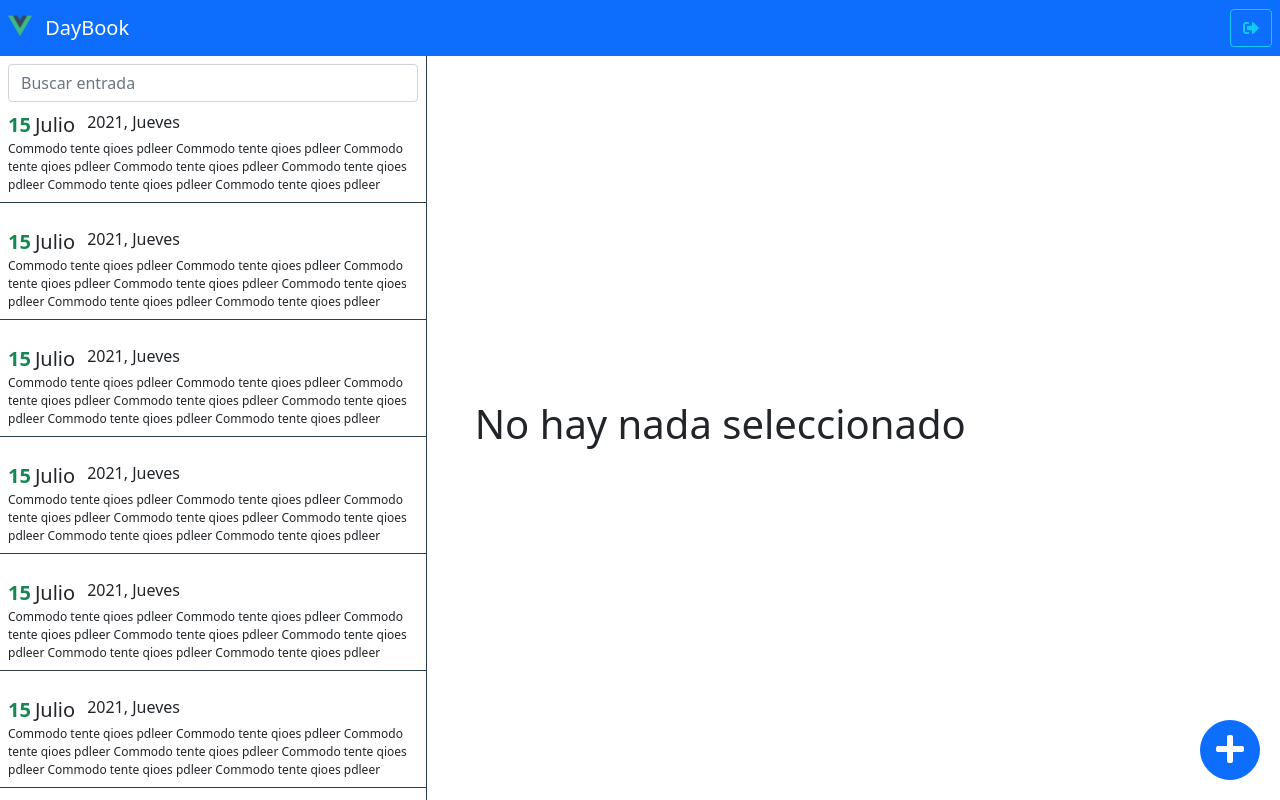
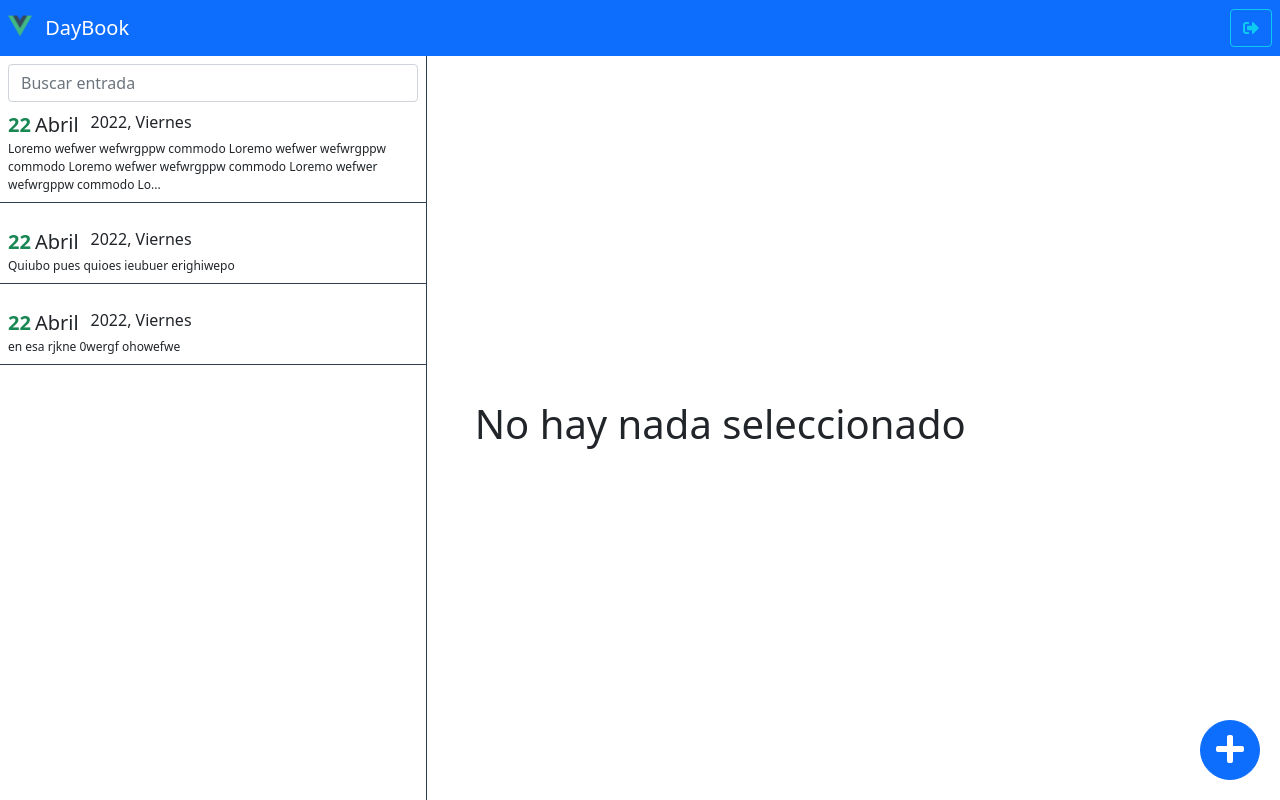
Before and after one commit to joseduquee/journal-app-vuex, a Vue app: page / in a window 1280 px wide. Both pictures are taken after a click on the button "Success". Built offline with nearby package versions, Linux system fonts and the light colour scheme; the HTML template or start-up script is replaced by a standard one.

Commit message:
journal front ready fro CRUD

```diff
--- a/src/modules/daybook/components/EntryItem.vue
+++ b/src/modules/daybook/components/EntryItem.vue
@@ -1,24 +1,50 @@
 <template>
   <div
     class="entry-container mb-3 pointer p-2"
-    @click="$router.push({ name: 'entry', params: { id:10 }})"
+    @click="$router.push({ name: 'entry', params: { id: entry.id }})"
   >
     <div class="entry-title d-flex">
-      <span class="text-success fs-5 fw-bold">15</span>
-      <span class="mx-1 fs-5">Julio</span>
-      <span class="mx-2 fw-light">2021, Jueves</span>
+      <span class="text-success fs-5 fw-bold">{{ day }}</span>
+      <span class="mx-1 fs-5">{{ month }}</span>
+      <span class="mx-2 fw-light">{{ yearDay }}</span>
     </div>
 
     <div class="entry-description">
-      Commodo tente qioes pdleer Commodo tente qioes pdleer Commodo tente qioes
-      pdleer Commodo tente qioes pdleer Commodo tente qioes pdleer Commodo tente
-      qioes pdleer Commodo tente qioes pdleer
+      {{ shorText }}
     </div>
   </div>
 </template>
 
 <script>
-export default {};
+const months = ['Enero', 'Febrero', 'Marzo', 'Abril', 'Mayo', 'Junio','Julio', 'Agosto', 'Septiembre', 'Octubre', 'Noviembre', 'Diciembre']
+const days   = ['Domingo','Lunes','Martes','Miércoles','Jueves','Viernes','Sábado']
+
+export default {
+  props: {
+    entry: {
+      type: Object,
+      required: true
+    }
+  },
+  computed: {
+    shorText() {
+      return ( this.entry.text.length > 130) ?
+        this.entry.text.substring(0, 130) + '...' : this.entry.text
+    },
+    day() {
+      const date = new Date( this.entry.date )
+      return date.getDate()
+    },
+    month() {
+      const date = new Date( this.entry.date )
+      return months[ date.getMonth() ]
+    },
+    yearDay() {
+      const date = new Date( this.entry.date )
+      return `${ date.getFullYear() }, ${ days[ date.getDay()] }`
+    }
+  }
+};
 </script>
 
 <style lang="scss" scoped>
--- a/src/modules/daybook/components/EntryList.vue
+++ b/src/modules/daybook/components/EntryList.vue
@@ -5,13 +5,15 @@
         type="text"
         class="form-control"
         placeholder="Buscar entrada"
+        v-model="term"
       />
     </div>
 
     <div class="entry-scrollarea">
       <EntryItem
-        v-for="item in 100"
-        :key='item'
+        v-for="entry in entriesByTerm"
+        :key='entry.id'
+        :entry="entry"
       />
     </div>
   </div>
@@ -19,9 +21,22 @@
 
 <script>
 import { defineAsyncComponent } from 'vue'
+import { mapGetters } from 'vuex'
+
 export default {
   components: {
     EntryItem: defineAsyncComponent(() => import('./EntryItem.vue'))
+  },
+  computed: {
+    ...mapGetters('journal', ['getEntriesByTerm']),
+    entriesByTerm() {
+      return this.getEntriesByTerm( this.term )
+    }
+  },
+  data() {
+    return {
+      term: ''
+    }
   }
 }
 </script>
--- /dev/null
+++ b/src/modules/daybook/helpers/getDayMonthYear.js
@@ -0,0 +1,17 @@
+const months = ['Enero', 'Febrero', 'Marzo', 'Abril', 'Mayo', 'Junio','Julio', 'Agosto', 'Septiembre', 'Octubre', 'Noviembre', 'Diciembre']
+const days   = ['Domingo','Lunes','Martes','Miércoles','Jueves','Viernes','Sábado']
+
+
+const getDayMonthYear = ( dateString ) => {
+
+    const date = new Date( dateString )
+
+    return {
+        day: date.getDate(),
+        month: months[ date.getMonth() ],
+        yearDay: `${ date.getFullYear() }, ${ days[ date.getDay()] }`
+    }
+
+}
+
+export default getDayMonthYear
--- a/src/modules/daybook/router/index.js
+++ b/src/modules/daybook/router/index.js
@@ -16,6 +16,11 @@
     {
       path: ":id",
       name: "entry",
+      props: ( route ) => {
+        return {
+          id: route.params.id
+        }
+      },
       component: () =>
         import(
           /* webpackChunkName: "daybook-entry" */ "@/modules/daybook/views/EntryView.vue"
--- a/src/modules/daybook/store/journal/getters.js
+++ b/src/modules/daybook/store/journal/getters.js
@@ -1,8 +1,16 @@
 
-export const getEntriesByTerm = ( /*state*/ ) => {
+export const getEntriesByTerm = ( state ) => (term = '') => {
+
+    if( term.length === 0 ) return state.entries
+
+    return state.entries.filter( entry => entry.text.toLowerCase().includes( term.toLowerCase() ))
+}
+
+export const getEntryById = ( state ) => ( id = '') => {
+    const entry = state.entries.find(entry => entry.id === id)
+
+    if(!entry) return undefined
+
+    return { ...entry }
 
 }
-
-export const getEntryById = ( /*state*/ ) => {
-
-}
--- a/src/modules/daybook/store/journal/state.js
+++ b/src/modules/daybook/store/journal/state.js
@@ -4,19 +4,19 @@
     isLoading: true,
     entries: [
         {
-            id: new Date().getTime(),
+            id: '1',
             date: new Date().toDateString(),
-            text: 'Loremo wefwer wefwrgppw commodo',
+            text: 'Loremo wefwer wefwrgppw commodo Loremo wefwer wefwrgppw commodo Loremo wefwer wefwrgppw commodo Loremo wefwer wefwrgppw commodo Loremo wefwer wefwrgppw commodo Loremo wefwer wefwrgppw commodo Loremo wefwer wefwrgppw commodo',
             picture: null
         },
         {
-            id: new Date().getTime() + 1000,
+            id: '2',
             date: new Date().toDateString(),
             text: 'Quiubo pues quioes ieubuer erighiwepo',
             picture: null
         },
         {
-            id: new Date().getTime() + 2000,
+            id: '3',
             date: new Date().toDateString(),
             text: 'en esa rjkne 0wergf ohowefwe',
             picture: null
--- a/src/modules/daybook/views/EntryView.vue
+++ b/src/modules/daybook/views/EntryView.vue
@@ -1,10 +1,10 @@
 <template>
+  <template v-if="entry">
     <div class="entry-title d-flex justify-content-between p-2">
-
       <div>
-          <span class="test-success fs-3 fw-bold">15</span>
-          <span class="mx-1 fs-3">Julio</span>
-          <span class="mx-2 fs-4 fw-light">2021, jueves</span>
+        <span class="test-success fs-3 fw-bold">{{ day }}</span>
+        <span class="mx-1 fs-3">{{ month }}</span>
+        <span class="mx-2 fs-4 fw-light">{{ yearDay }}</span>
       </div>
 
       <div>
@@ -18,33 +18,84 @@
         </button>
       </div>
     </div>
-  <hr>
+    <hr />
 
     <div class="d-flex flex-column px-3 h-75">
-      <textarea placeholder="¿Qué sucedió hoy?"></textarea>
+      <textarea placeholder="¿Qué sucedió hoy?" v-model="entry.text">
+      </textarea>
     </div>
-
-  <FabButton icon="fa-save"/>
 
     <img
       src="https://us.123rf.com/450wm/dtosh/dtosh1908/dtosh190800076/128852911-tel%C3%A9fono-en-una-mano-con-el-s%C3%ADmbolo-del-lenguaje-python-en-la-pantalla-del-m%C3%B3vil-concepto-de-softwar.jpg?ver=6"
       alt="entry-picture"
       class="img-thumbnail"
-    >
+    />
+  </template>
+
+  <FabButton icon="fa-save" />
 
 </template>
 
 <script>
-import { defineAsyncComponent } from 'vue'
+import { defineAsyncComponent } from "vue";
+import { mapGetters } from "vuex";
+
+import getDayMonthYear from "../helpers/getDayMonthYear";
+
 export default {
+  props: {
+    id: {
+      type: String,
+      required: true,
+    },
+  },
+  data() {
+    return {
+      entry: null,
+    };
+  },
   components: {
-        FabButton: defineAsyncComponent(() => import('../components/FabButton.vue'))
-    }
-}
+    FabButton: defineAsyncComponent(() =>
+      import("../components/FabButton.vue")
+    ),
+  },
+  methods: {
+    loadEntry() {
+      const entry = this.getEntryById(this.id);
+      if (!entry) return this.$router.push({ name: "no-entry" });
+
+      this.entry = entry;
+    },
+  },
+  created() {
+    this.loadEntry();
+  },
+
+  watch: {
+    id() {
+      this.loadEntry();
+    },
+  },
+
+  computed: {
+    ...mapGetters("journal", ["getEntryById"]),
+    day() {
+      const { day } = getDayMonthYear(this.entry.date);
+      return day;
+    },
+    month() {
+      const { month } = getDayMonthYear(this.entry.date);
+      return month;
+    },
+    yearDay() {
+      const { yearDay } = getDayMonthYear(this.entry.date);
+      return yearDay;
+    },
+  },
+};
 </script>
 
 <style lang="scss" scoped>
-
 textarea {
   font-size: 20px;
   border: none;
@@ -62,5 +113,4 @@
   right: 20px;
   box-shadow: 0px 5px 10px rgba($color: #000000, $alpha: 0.2);
 }
-
 </style>
```
Lines whose indentation alone changed are shown as unchanged.
